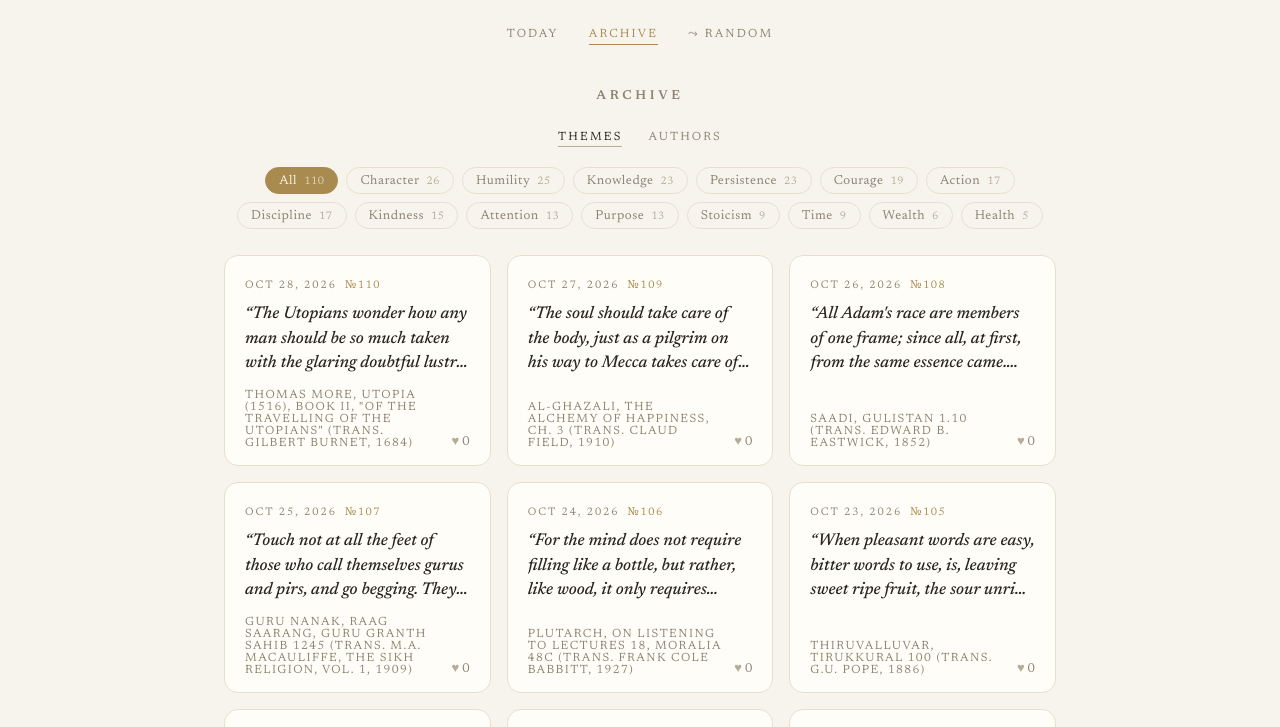
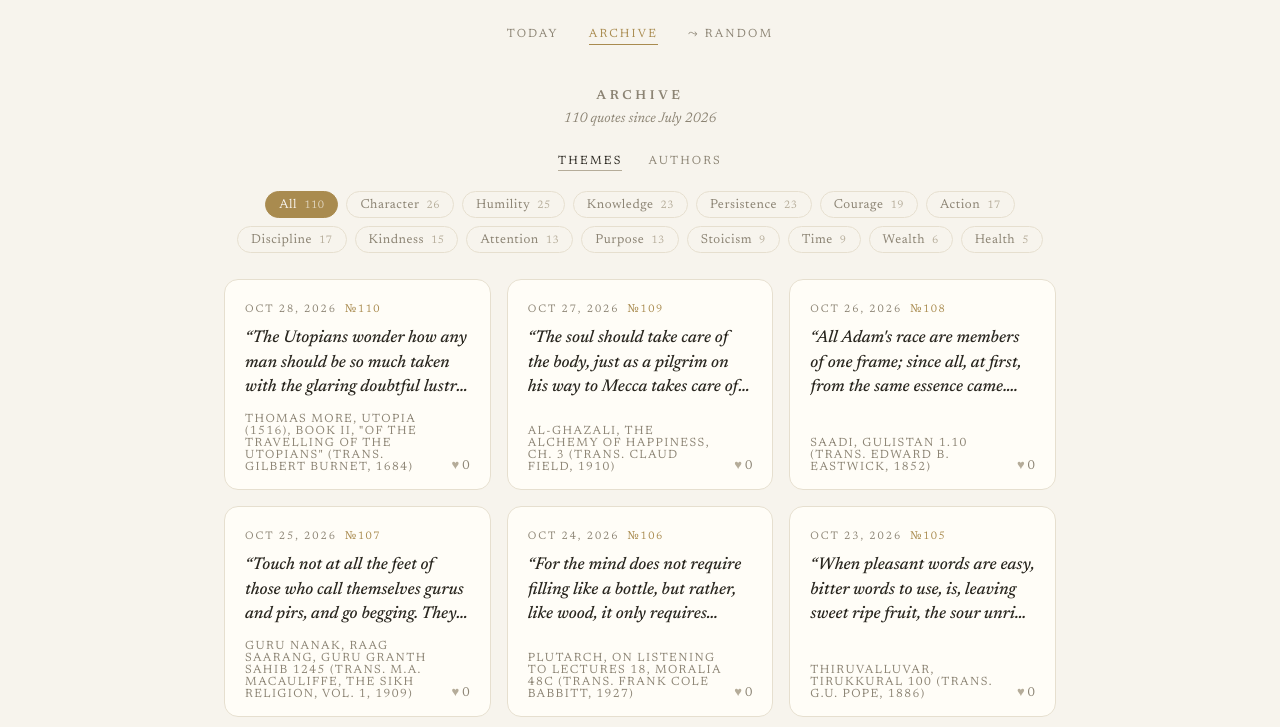
Before and after one commit to psparmeet14/daily-quotes, a website: page archive.html in a window 1280 px wide. Shown: the part 59-786 px from the top of the page. Drawn offline with Linux system fonts and the light colour scheme; no server answers.

Commit message:
Show the quote count in the archive and footer
The archive heading now carries the size of the collection ("103 quotes
since July 2026"), or how much of it the active filter shows ("5 of 103
quotes"), which also gives the Authors view the total it lacked. The
footer adds "· 103 so far" on every page. Both count released quotes
only, since the served JSON never includes queued ones.

Co-Authored-By: Claude Opus 5.5 <noreply@anthropic.com>

```diff
--- a/archive.html
+++ b/archive.html
@@ -74,6 +74,7 @@
 
       <section id="archive-view" class="archive-view" aria-label="Archive">
         <h2 class="archive-title">Archive</h2>
+        <p id="archive-count" class="archive-count"></p>
         <div class="filter-switch" role="group" aria-label="Filter the archive by">
           <button id="filter-theme" type="button" class="active" aria-pressed="true">Themes</button>
           <button id="filter-author" type="button" aria-pressed="false">Authors</button>
@@ -84,7 +85,7 @@
       </section>
     </main>
 
-    <footer class="footer">One quote a day, since <span id="since-label">today</span></footer>
+    <footer class="footer">One quote a day, since <span id="since-label">today</span><span id="count-label"></span></footer>
     <div id="toast" class="toast" role="status" aria-live="polite"></div>
   </div>
 
--- a/css/style.css
+++ b/css/style.css
@@ -299,6 +299,15 @@ button { -webkit-tap-highlight-color: transparent; font-family: inherit; }
   font-weight: 600;
   color: var(--muted);
 }
+/* Collection size under the heading; pulled up to sit with it as one unit. */
+.archive-count {
+  margin: -16px 0 26px;
+  text-align: center;
+  font-size: 14px;
+  font-style: italic;
+  color: var(--muted);
+  font-variant-numeric: tabular-nums;
+}
 /* Theme filter bar above the archive grid. */
 .tag-bar {
   display: flex;
--- a/js/app.js
+++ b/js/app.js
@@ -444,6 +444,7 @@
     var grid = els.archiveGrid;
     grid.innerHTML = "";
     renderFilters();
+    renderArchiveCount(0);
     if (!state.quotes.length) {
       var empty = document.createElement("p");
       empty.className = "archive-empty";
@@ -460,12 +461,29 @@
       grid.appendChild(archiveCard(i));
       shown++;
     }
+    renderArchiveCount(shown);
     if (!shown) {
       var none = document.createElement("p");
       none.className = "archive-empty";
       none.textContent = state.tag ? "No quotes tagged “" + state.tag + "” yet." : "No quotes here yet.";
       grid.appendChild(none);
     }
+  }
+
+  function quotesWord(n) { return n + (n === 1 ? " quote" : " quotes"); }
+
+  // The line under the Archive heading: the size of the collection, or how
+  // much of it the active filter shows. Counts released quotes only — the
+  // served JSON never contains queued ones.
+  function renderArchiveCount(shown) {
+    var el = els.archiveCount;
+    if (!el) return;
+    var total = state.quotes.length;
+    el.hidden = !total;
+    if (!total) return;
+    el.textContent = (state.tag || state.author)
+      ? shown + " of " + quotesWord(total)
+      : quotesWord(total) + " since " + fmtDate(state.quotes[0].id, { month: "long", year: "numeric" });
   }
 
   // Everything above the grid: the Themes/Authors switch, then whichever
@@ -753,6 +771,8 @@
     els.archiveGrid = document.getElementById("archive-grid");
     els.toast = document.getElementById("toast");
     els.sinceLabel = document.getElementById("since-label");
+    els.countLabel = document.getElementById("count-label");
+    els.archiveCount = document.getElementById("archive-count");
   }
 
   // Click/tap the quote image to enlarge it in a full-screen overlay.
@@ -849,6 +869,7 @@
   function setSinceLabel() {
     if (!els.sinceLabel || !state.quotes.length) return;
     els.sinceLabel.textContent = fmtDate(state.quotes[0].id, { month: "long", year: "numeric" });
+    if (els.countLabel) els.countLabel.textContent = " · " + state.quotes.length + " so far";
   }
 
   function boot() {
```
Also changed, not shown: index.html (+2 -1 lines).
